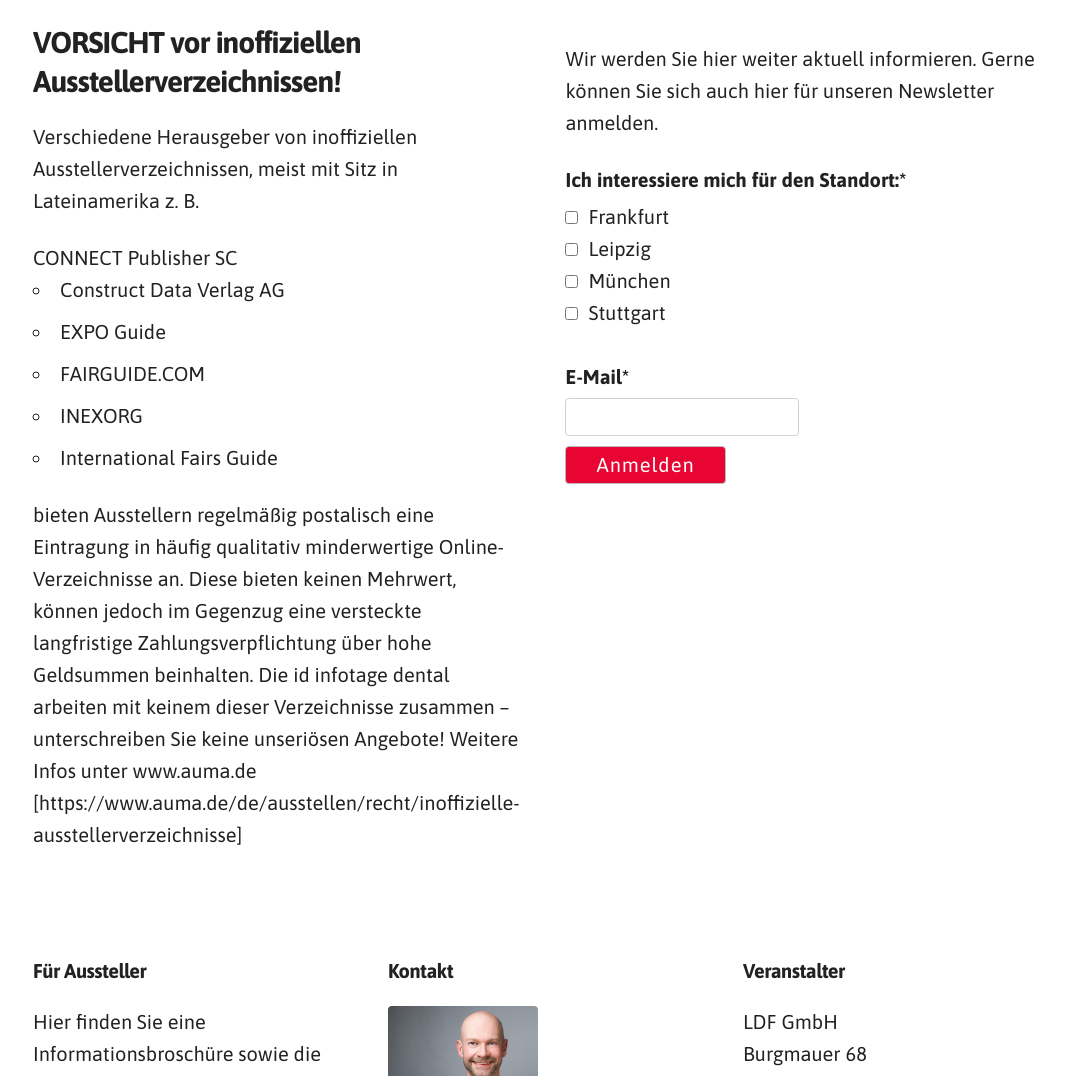
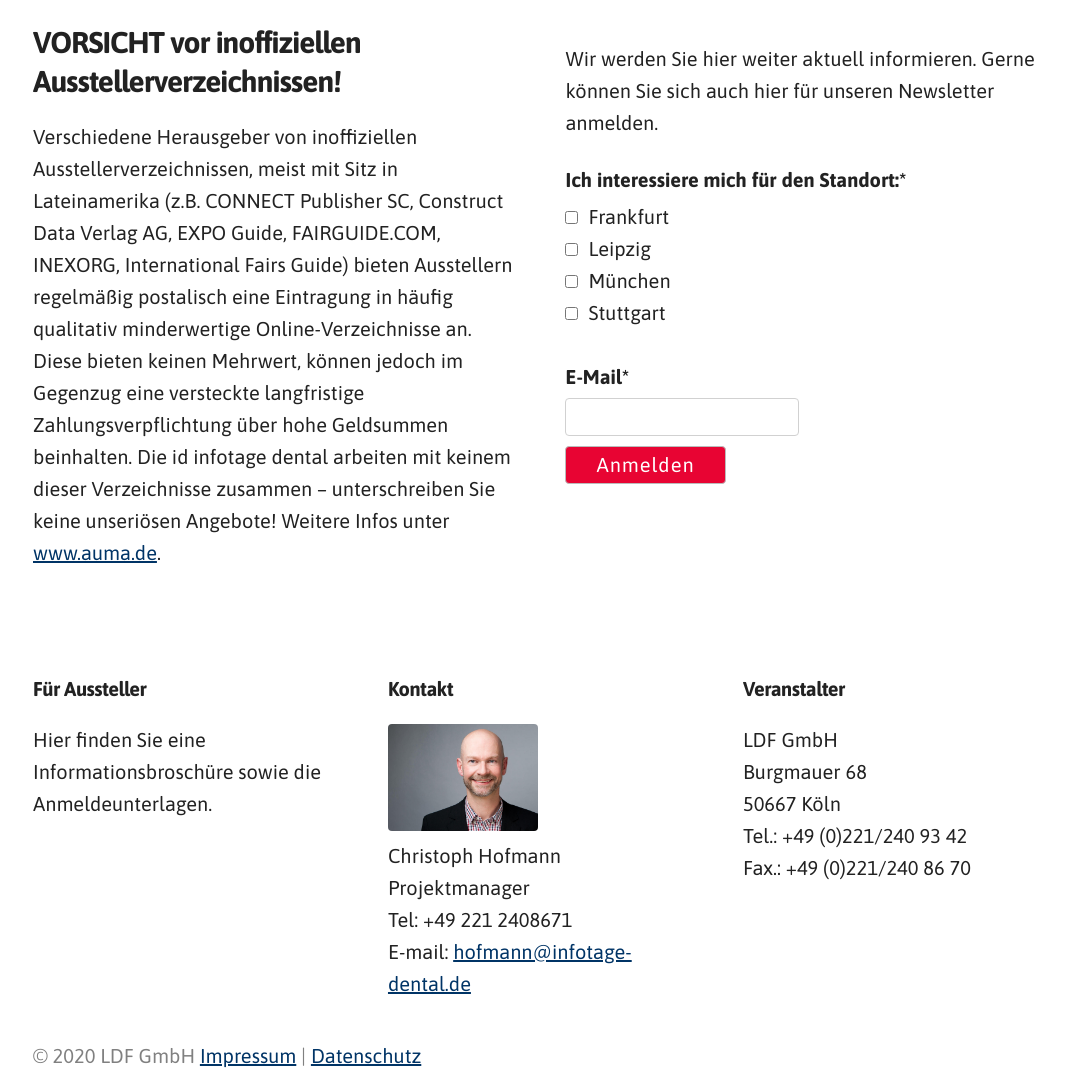
Before and after one commit to schwarzdesign/onepager, an Eleventy site: page src/index.njk in a window 1280 px wide. Shown: the part 1200-2276 px from the top of the page, without its empty margins (95-1160 px from the left). Built offline with nearby package versions, Linux system fonts and the light colour scheme; Eleventy itself is replaced by a stand-in of ours; files that its build step writes are made by us from their sources.

Commit message:
Update index.njk

```diff
--- a/src/index.njk
+++ b/src/index.njk
@@ -105,16 +105,10 @@
                     <div class="six columns">
                         <h3>VORSICHT vor inoffiziellen Ausstellerverzeichnissen!</h3>
                         <p>
-			Verschiedene Herausgeber von inoffiziellen Ausstellerverzeichnissen, meist mit Sitz in Lateinamerika z. B.
-<ul>CONNECT Publisher SC
-<li>Construct Data Verlag AG</li>
-<li>EXPO Guide</li>
-<li>FAIRGUIDE.COM</li>
-<li>INEXORG</li>
-<li>International Fairs Guide</li>
-</ul>
+			Verschiedene Herausgeber von inoffiziellen Ausstellerverzeichnissen, meist mit Sitz in Lateinamerika (z.B.
+CONNECT Publisher SC, Construct Data Verlag AG, EXPO Guide, FAIRGUIDE.COM, INEXORG, International Fairs Guide)
 bieten Ausstellern regelmäßig postalisch eine Eintragung in häufig qualitativ minderwertige Online-Verzeichnisse an. Diese bieten keinen Mehrwert, können jedoch im Gegenzug eine versteckte langfristige Zahlungsverpflichtung über hohe Geldsummen beinhalten. Die id infotage dental arbeiten mit keinem dieser Verzeichnisse zusammen – unterschreiben Sie keine unseriösen Angebote!
-Weitere Infos unter www.auma.de [https://www.auma.de/de/ausstellen/recht/inoffizielle-ausstellerverzeichnisse]
+Weitere Infos unter <a href="https://www.auma.de/de/ausstellen/recht/inoffizielle-ausstellerverzeichnisse" target="_blank">www.auma.de</a>.
 </p>
                     </div>
                     <div class="six columns">
```
